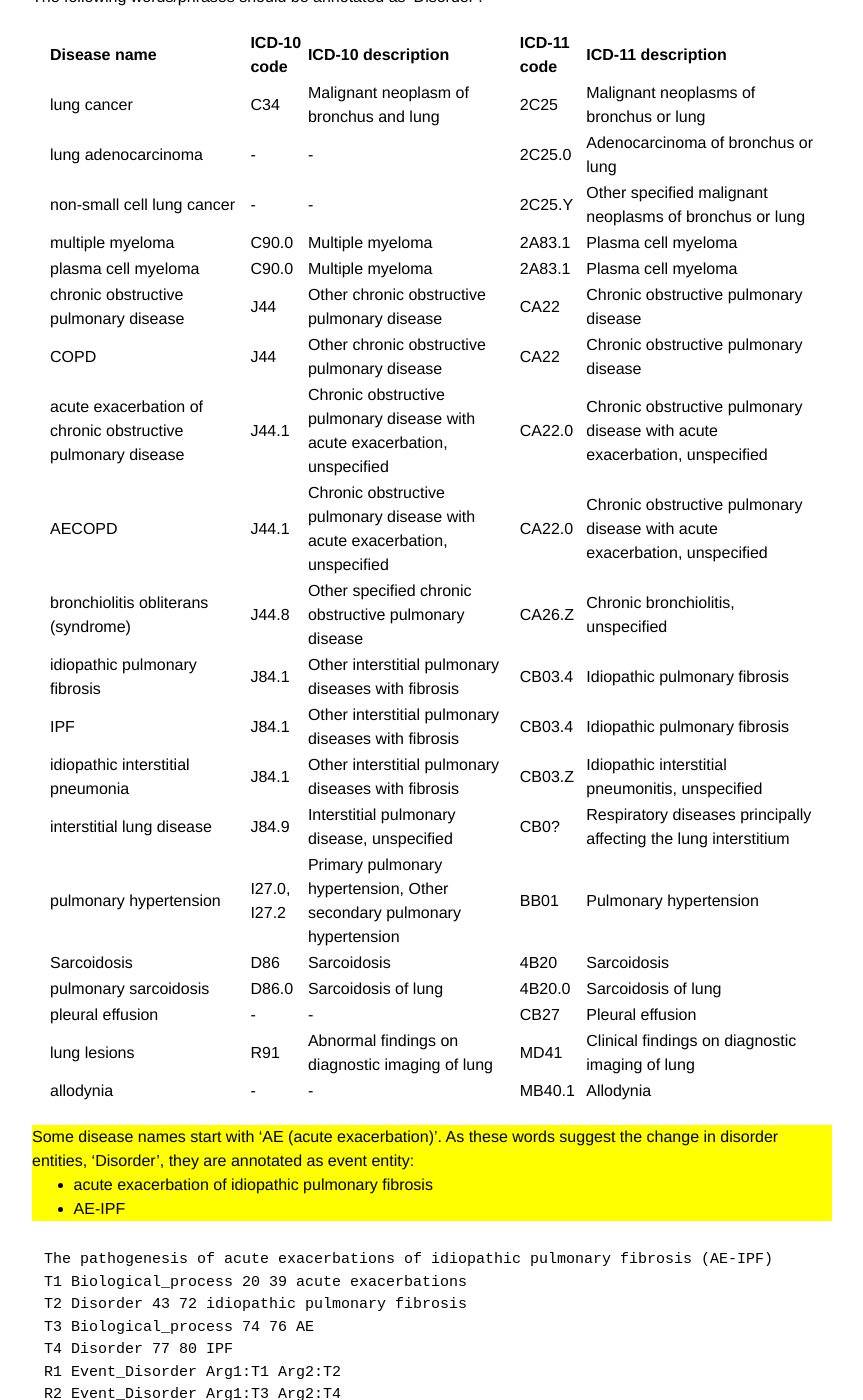
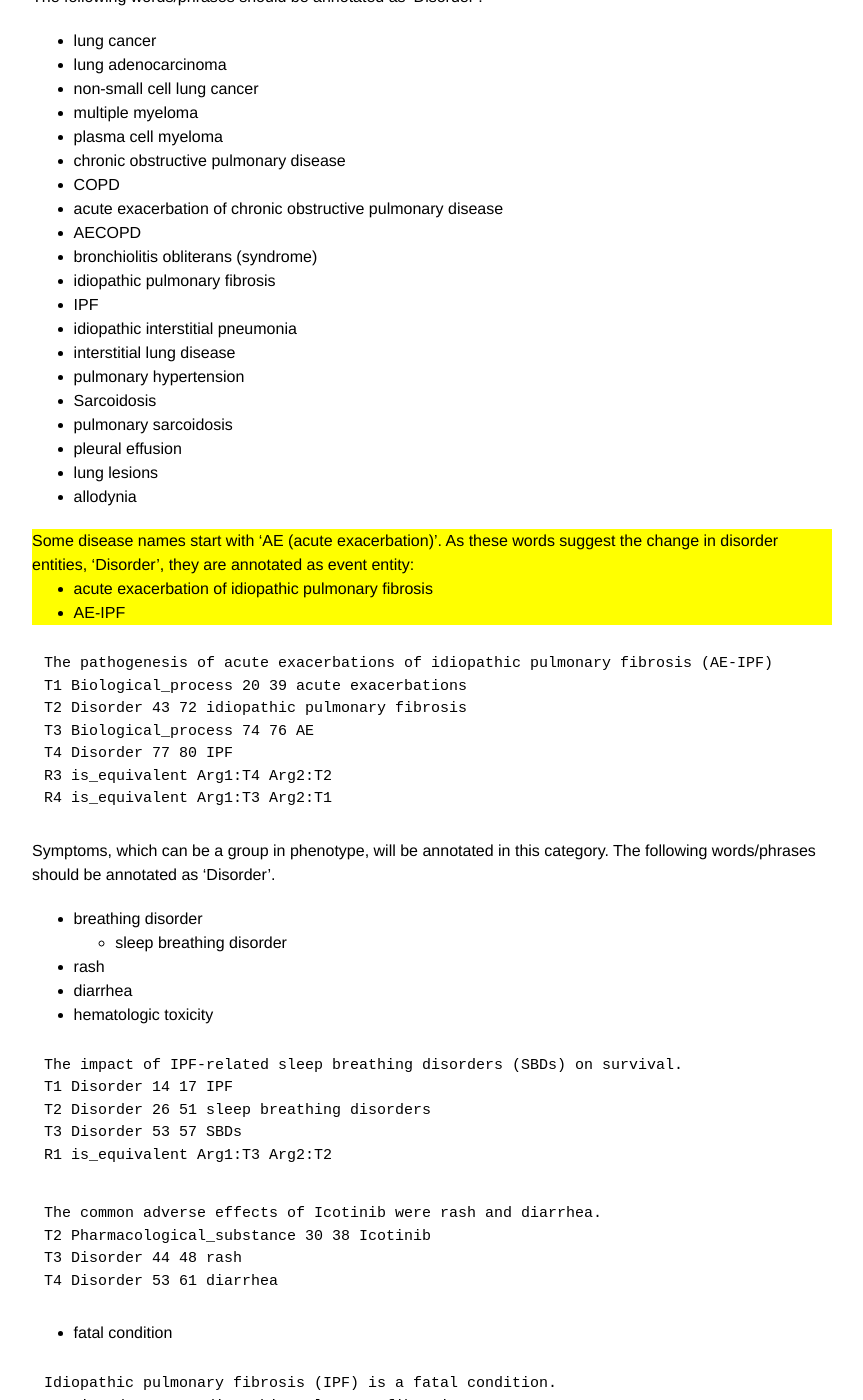
Before and after one commit to ezcatdb/molbiol_lung_corpus-guidelines, a Jekyll site: the page built from _entity/Disorder.md, in a window 1280 px wide and 1400 px high, scrolled down 728 px. Shown: the whole window, without its empty margins (208-1071 px from the left). Built offline with Jekyll 4.4.1, drawn with Linux system fonts in a browser that asks for light colours; part of the change alters nothing that is shown; some of the changed text lies outside the part shown.

Commit message:
Table for ICD-10/ICD-11 was commented out in Disorder.md

```diff
--- a/_entity/Disorder.md
+++ b/_entity/Disorder.md
@@ -36,9 +36,31 @@ T5 Anatomical_entity 58 62 lung
 R1 Subject_Disorder Arg1:T1 Arg2:T3
 ~~~
 
-
 The following words/phrases should be annotated as 'Disorder'.
 
+- lung cancer
+- lung adenocarcinoma
+- non-small cell lung cancer
+- multiple myeloma
+- plasma cell myeloma
+- chronic obstructive pulmonary disease
+- COPD
+- acute exacerbation of chronic obstructive pulmonary disease
+- AECOPD
+- bronchiolitis obliterans (syndrome)
+- idiopathic pulmonary fibrosis
+- IPF
+- idiopathic interstitial pneumonia
+- interstitial lung disease
+- pulmonary hypertension
+- Sarcoidosis
+- pulmonary sarcoidosis
+- pleural effusion
+- lung lesions
+- allodynia
+
+
+<!--
 <div style="margin:1em" markdown="1">
 
 | Disease name | ICD-10 code | ICD-10 description | ICD-11 code | ICD-11 description |
@@ -66,6 +88,7 @@ The following words/phrases should be annotated as 'Disorder'.
 
 
 </div>
+-->
 
 <div style="background-color: yellow" markdown="1">
 Some disease names start with 'AE (acute exacerbation)'. As these words suggest the change in disorder entities, 'Disorder', they are annotated as event entity:
@@ -80,8 +103,6 @@ T1 Biological_process 20 39 acute exacerbations
 T2 Disorder 43 72 idiopathic pulmonary fibrosis
 T3 Biological_process 74 76 AE
 T4 Disorder 77 80 IPF
-R1 Event_Disorder Arg1:T1 Arg2:T2
-R2 Event_Disorder Arg1:T3 Arg2:T4
 R3 is_equivalent Arg1:T4 Arg2:T2
 R4 is_equivalent Arg1:T3 Arg2:T1
 ~~~
@@ -119,8 +140,6 @@ The common adverse effects of Icotinib were rash and diarrhea.
 T2 Pharmacological_substance 30 38 Icotinib
 T3 Disorder 44 48 rash
 T4 Disorder 53 61 diarrhea
-R1 Cause_Effect Arg1:T2 Arg2:T3
-R2 Cause_Effect Arg1:T2 Arg2:T4
 ~~~
 
 - fatal condition
@@ -131,8 +150,6 @@ T1 Disorder 0 29 Idiopathic pulmonary fibrosis
 T2 Disorder 31 34 IPF
 T3 Disorder 41 56 fatal condition
 R1 is_equivalent Arg1:T2 Arg2:T1
-N1	Reference T1 UMLS:C1800706	Idiopathic Pulmonary Fibrosis
-N2	Reference T2 UMLS:C1800706	Idiopathic Pulmonary Fibrosis
 ~~~
 
 <div style="background-color: yellow" markdown="1">
@@ -151,7 +168,6 @@ The following phrases also can be 'Disorder':
 
 - chronic lung allograft dysfunction
 - restrictive allograft syndrome
-
 
 The following words, which indicate the ambiguous degree/state of disease, are also included in this entity.
 - advanced
```
